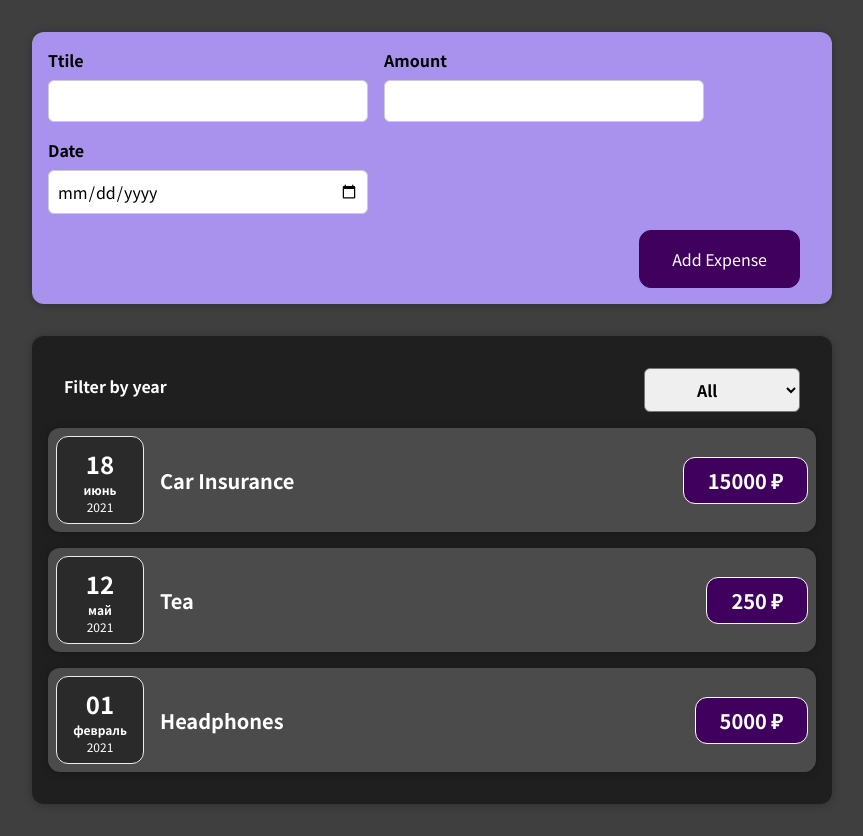
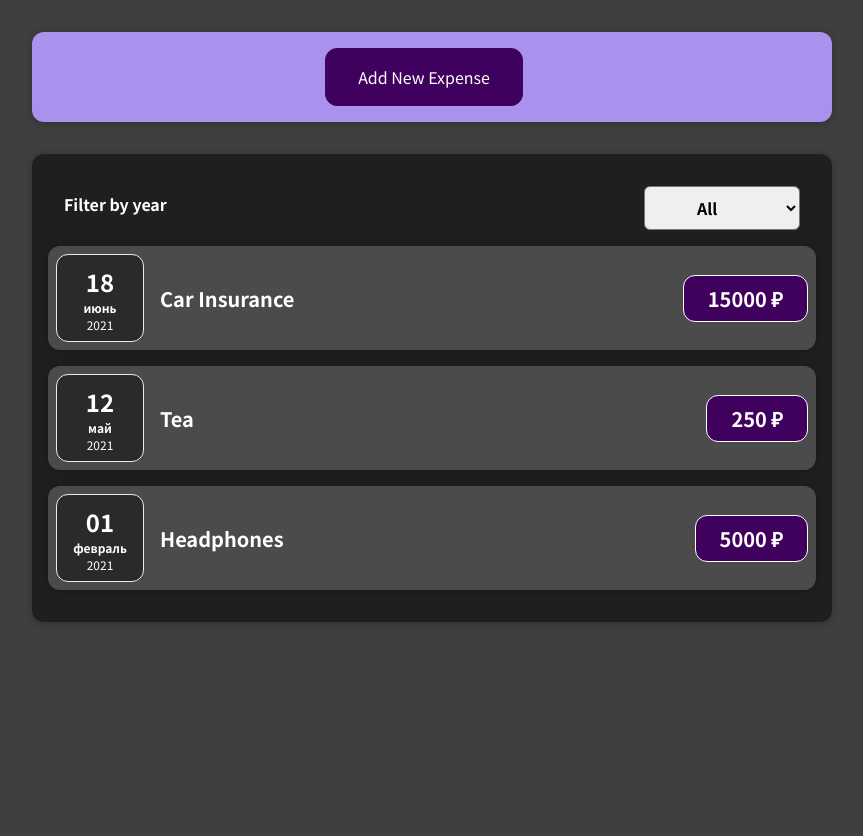
Before and after one commit to IrvingWash/Expense-Tracker, a React (Create React App) app: page / in a window 1280 px wide. Shown: the whole page, without its empty margins (208-1071 px from the left). After the commit the page ends 800 px from the top, so only its background shows below. Built offline with nearby package versions, Linux system fonts and the light colour scheme.

Commit message:
added a button to hide the form

```diff
--- a/src/components/NewExpense/ExpenseForm.js
+++ b/src/components/NewExpense/ExpenseForm.js
@@ -67,9 +67,10 @@ const ExpenseForm = (props) => {
         </div>
       </div>
       <div className="new-expense__actions">
-        <button type="submit" value={enteredDate}>
-          Add Expense
+        <button type="button" onClick={props.onHideForm}>
+          Cancel
         </button>
+        <button type="submit">Add Expense</button>
       </div>
     </form>
   );
--- a/src/components/NewExpense/NewExpense.js
+++ b/src/components/NewExpense/NewExpense.js
@@ -1,8 +1,12 @@
 import './NewExpense.css';
+
+import { useState } from 'react';
 
 import ExpenseForm from './ExpenseForm';
 
 const NewExpense = (props) => {
+  const [formIsShown, setFormIsShown] = useState(false);
+
   const saveExpenseDataHandler = (enteredExpenseData) => {
     const expenseData = {
       ...enteredExpenseData,
@@ -10,13 +14,28 @@ const NewExpense = (props) => {
     };
 
     props.onAddExpense(expenseData);
+
+    setFormIsShown(false);
   };
 
-  return (
-    <div className="new-expense">
-      <ExpenseForm onSaveExpenseData={saveExpenseDataHandler} />
-    </div>
+  const showFormHandler = () => {
+    setFormIsShown(true);
+  };
+
+  const hideFormHandler = () => {
+    setFormIsShown(false);
+  };
+
+  const content = formIsShown ? (
+    <ExpenseForm
+      onSaveExpenseData={saveExpenseDataHandler}
+      onHideForm={hideFormHandler}
+    />
+  ) : (
+    <button onClick={showFormHandler}>Add New Expense</button>
   );
+
+  return <div className="new-expense">{content}</div>;
 };
 
 export default NewExpense;
```
